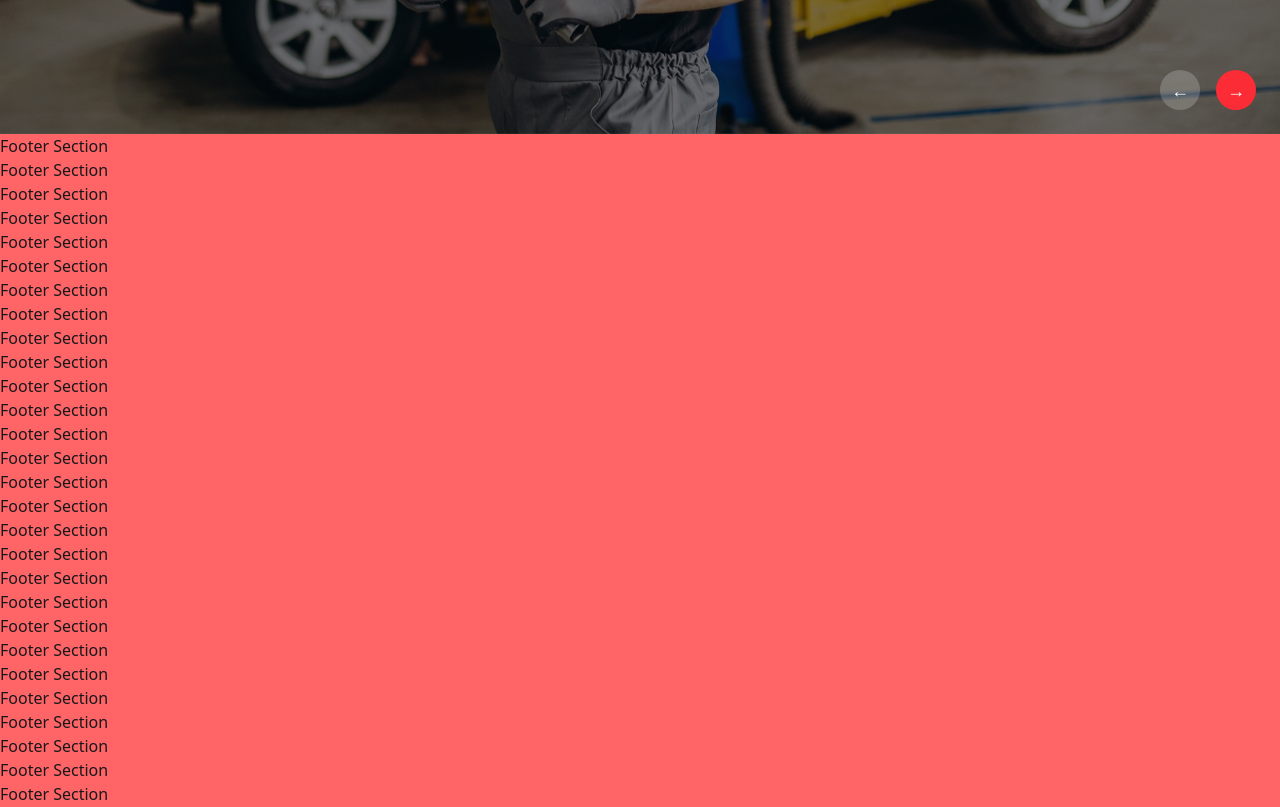
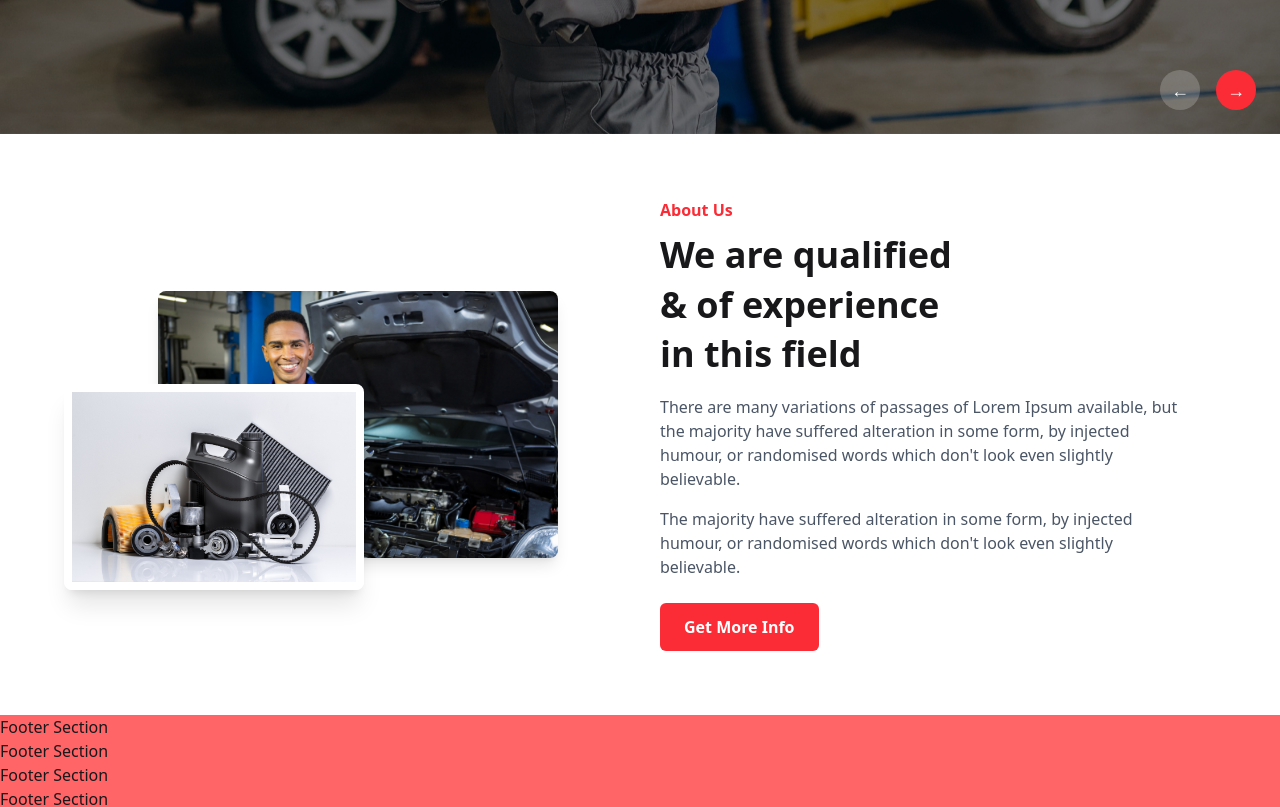
Before and after one commit to developerTamanna/ecommerce-site, a Next.js app: page / in a window 1280 px wide. Shown: the part 540-1347 px from the top of the page. Built offline with nearby package versions, Linux system fonts and the light colour scheme.

Commit message:
about-us

```diff
--- /dev/null
+++ b/src/app/components/AboutUs/AboutUs.jsx
@@ -0,0 +1,49 @@
+'use client';
+import Image from 'next/image';
+
+export default function AboutUs() {
+  return (
+    <section
+      id="about"
+      className="w-full px-6 md:px-16 lg:px-24 py-16 grid md:grid-cols-2 gap-10 items-center"
+    >
+      {/* Left Images */}
+      <div className="relative flex justify-center">
+        <Image
+          src="/assets/images/about_us/person.jpg"
+          alt="Person"
+          width={400}
+          height={400}
+          className="rounded-lg shadow-lg"
+        />
+        <Image
+          src="/assets/images/about_us/parts.jpg"
+          alt="Parts"
+          width={300}
+          height={250}
+          className="absolute -bottom-8 -left-8 rounded-lg border-8 border-white shadow-xl"
+        />
+      </div>
+
+      {/* Right Content */}
+      <div>
+        <h3 className="text-red-500 font-semibold mb-2">About Us</h3>
+        <h2 className="text-3xl md:text-4xl font-bold leading-snug mb-4">
+          We are qualified <br /> & of experience <br /> in this field
+        </h2>
+        <p className="text-gray-600 mb-4">
+          There are many variations of passages of Lorem Ipsum available, but
+          the majority have suffered alteration in some form, by injected
+          humour, or randomised words which don't look even slightly believable.
+        </p>
+        <p className="text-gray-600 mb-6">
+          The majority have suffered alteration in some form, by injected
+          humour, or randomised words which don't look even slightly believable.
+        </p>
+        <button className="bg-red-500 hover:bg-red-600 text-white font-semibold px-6 py-3 rounded-md transition">
+          Get More Info
+        </button>
+      </div>
+    </section>
+  );
+}
--- /dev/null
+++ b/src/app/components/ServicesSection/ServicesSection.jsx
@@ -0,0 +1,11 @@
+import React from 'react';
+
+const ServicesSection = () => {
+  return (
+    <div>
+
+    </div>
+  );
+};
+
+export default ServicesSection;
--- a/src/app/page.js
+++ b/src/app/page.js
@@ -1,13 +1,15 @@
-import Image from "next/image";
-import Banner from "./components/Banner/Banner";
+import AboutUs from './components/AboutUs/AboutUs';
+import Banner from './components/Banner/Banner';
 
 export default function Home() {
   return (
-
     <section>
       <div>
         <Banner></Banner>
       </div>
-   </section>
+      <div className=''>
+        <AboutUs></AboutUs>
+      </div>
+    </section>
   );
 }
```
